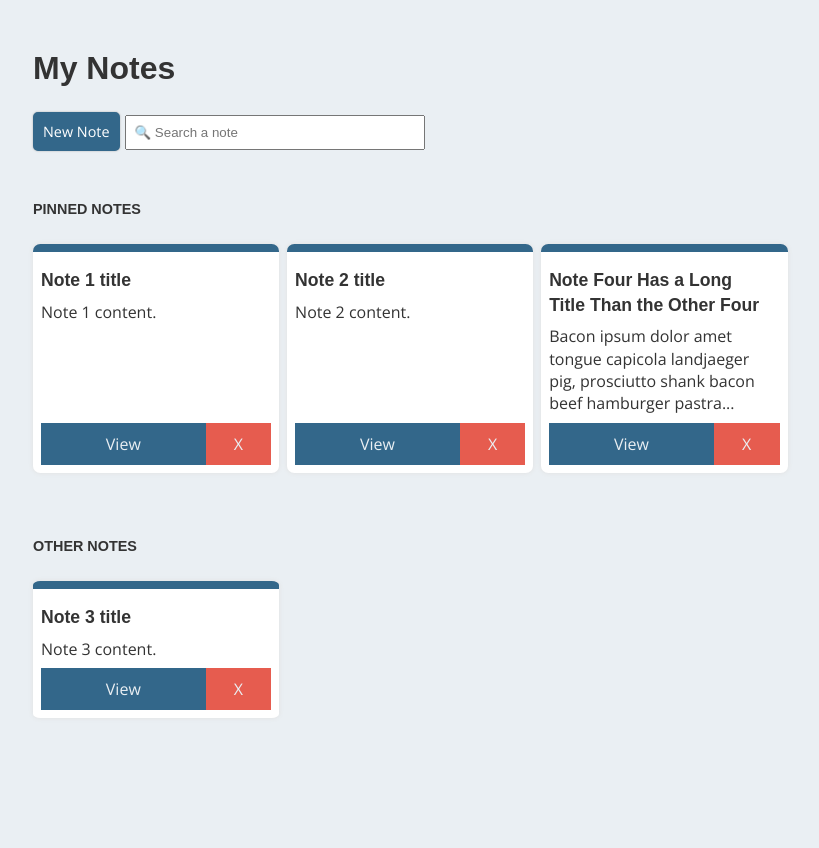
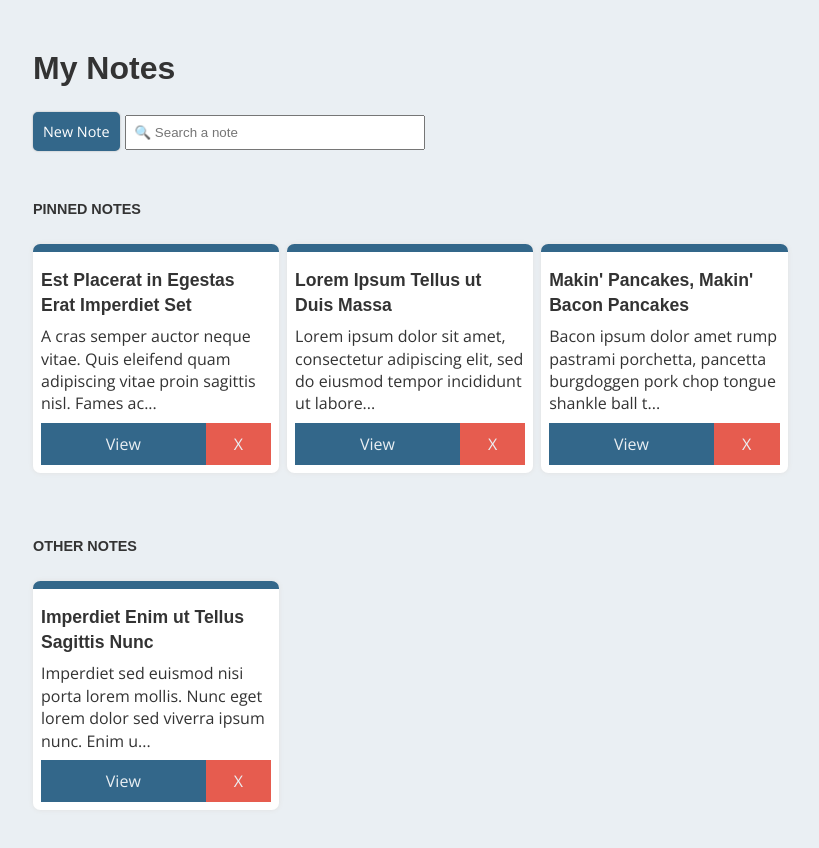
Before and after one commit to jesushperez/notes, a React (Create React App) app in the folder app/: page / in a window 1280 px wide. Shown: the whole page, without its empty margins (222-1041 px from the left). Before the commit the page ends 800 px from the top, so only its background shows below. Built offline with nearby package versions, Linux system fonts and the light colour scheme; data requests are answered from the project's data file.

Commit message:
renders sample notes from json server

```diff
--- a/app/src/App.js
+++ b/app/src/App.js
@@ -1,4 +1,5 @@
-import React, { useState } from 'react';
+import React, { useState, useEffect } from 'react';
+import axios from 'axios';
 import {
    BrowserRouter as Router,
    Switch, Route
@@ -7,36 +8,16 @@
 import './base.css';
 
 function App() {
-  const [notes, setNotes] = useState([
-    {
-      id: "1",
-      date: "May 11, 2018",
-      title: "Note 1 title",
-      content: "Note 1 content.",
-      isPinned: true
-    },
-    {
-      id: "2",
-      date: "June 23, 2019",
-      title: "Note 2 title",
-      content: "Note 2 content.",
-      isPinned: true
-    },
-    {
-      id: "3",
-      date: "December 13, 2019",
-      title: "Note 3 title",
-      content: "Note 3 content.",
-      isPinned: false
-    },
-    {
-      id: "4",
-      date: "April 24, 2020",
-      title: "Note Four Has a Long Title Than the Other Four",
-      content: "Bacon ipsum dolor amet tongue capicola landjaeger pig, prosciutto shank bacon beef hamburger pastrami. Jowl biltong strip steak swine sausage capicola.",
-      isPinned: true
-    }
-  ]);
+  const [notes, setNotes] = useState([]);
+
+  useEffect(() => {
+    const serverUrl = 'http://localhost:3001/notes';
+    axios
+      .get(serverUrl)
+      .then(response => {
+        setNotes(response.data);
+      })
+  }, []);
 
   return (
     <div>
```
